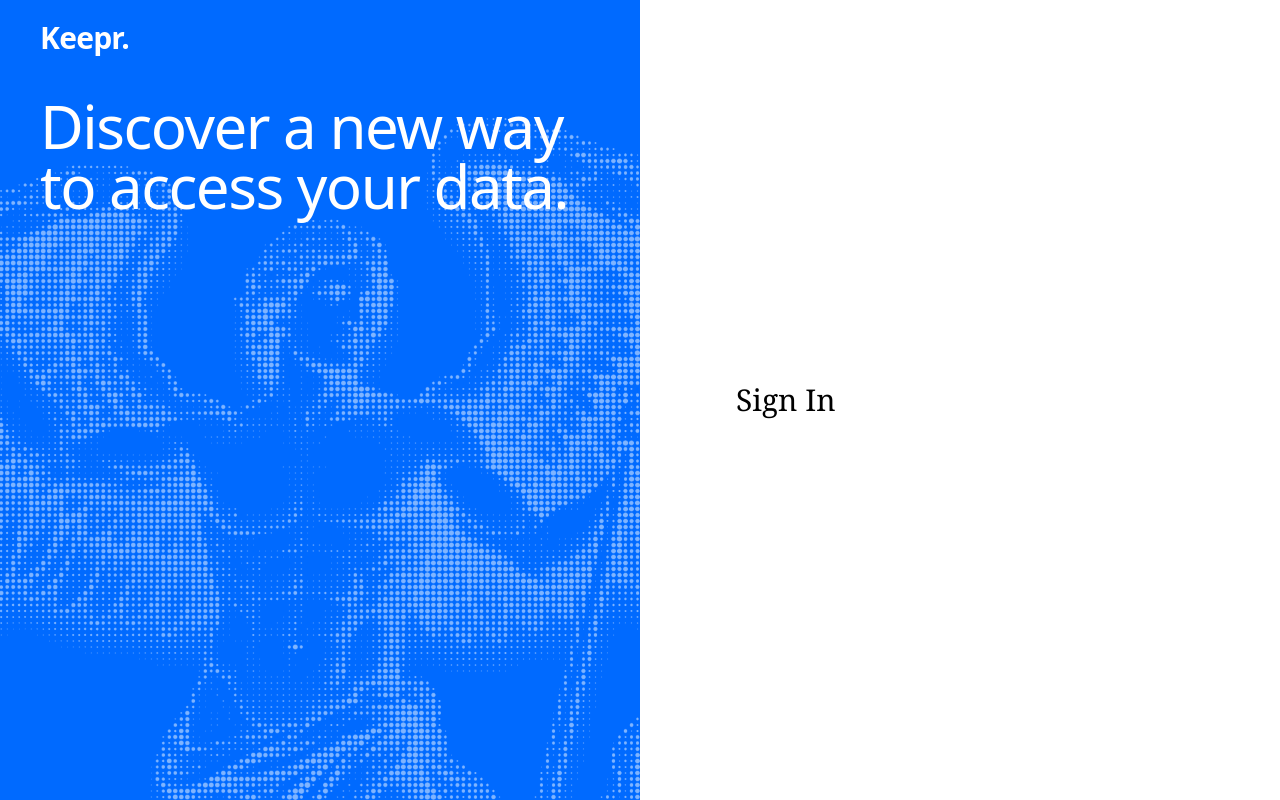
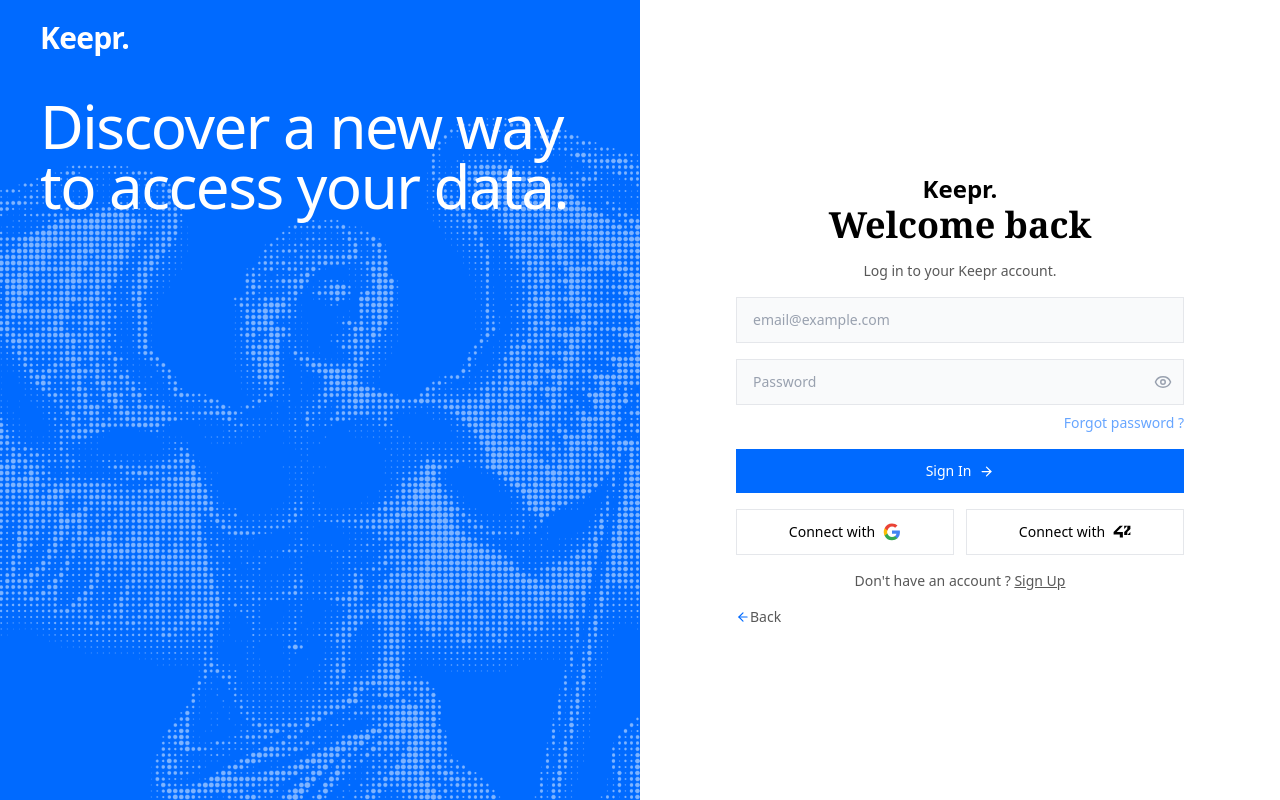
Before and after one commit to JulesMattioni/transcendence, a React (Vite) app in the folder frontend/: page /login in a window 1280 px wide. Built offline with nearby package versions, Linux system fonts and the light colour scheme.

Commit message:
Enhance LoginPage and RegisterPage with improved layout, navigation links, and social login options

```diff
--- a/frontend/src/pages/LoginPage.tsx
+++ b/frontend/src/pages/LoginPage.tsx
@@ -1,9 +1,74 @@
+import { useState } from 'react'
+import { ArrowRight, ArrowLeft } from 'lucide-react'
+import { Link } from 'react-router-dom'
 import AuthLayout from '../components/auth/AuthLayout'
+import AuthInput from '../components/auth/AuthInput'
+import AuthButton from '../components/auth/AuthButton'
+import GoogleIcon from '../components/icons/GoogleIcon'
+import FortyTwoIcon from '../components/icons/FortyTwoIcon'
 
 function LoginPage() {
+  const [email, setEmail] = useState('')
+  const [password, setPassword] = useState('')
+
   return (
     <AuthLayout>
-      <h1 className="font-serif text-3xl text-ink">Sign In</h1>
+      <p className='text-center font-sans font-bold text-2xl'>
+        Keepr.
+      </p>
+      <h1 className='text-center font-serif font-bold text-4xl'>
+        Welcome back
+      </h1>
+
+      <form className='mt-4 space-y-4'>
+        <p className='text-center font-sans font-light text-sm text-muted'>
+          Log in to your Keepr account.
+        </p>
+        <AuthInput
+          type="email"
+          name="email"
+          placeholder='email@example.com'
+          value={email}
+          onChange={setEmail}
+        />
+        <AuthInput
+          type="password"
+          name="password"
+          placeholder='Password'
+          value={password}
+          onChange={setPassword}
+          autoComplete='new-password'
+        />
+        <div className='-mt-2 flex justify-end'>
+          <Link to={'/'} className='text-sm text-keepr opacity-60 hover:opacity-100'>
+            Forgot password ?
+          </Link>
+        </div>
+        <AuthButton
+          children="Sign In"
+          icon=<ArrowRight size={15} strokeWidth={2}/>
+        />
+        <div className='grid grid-cols-2 gap-3'>
+          <AuthButton
+            children="Connect with "
+            variant='outline'
+            type='button'
+            icon=<GoogleIcon/>
+          />
+          <AuthButton
+            children="Connect with "
+            variant='outline'
+            type='button'
+            icon=<FortyTwoIcon/>
+          />
+        </div>
+        <p className='text-center font-sans font-light text-sm text-muted'>
+          Don't have an account ? <Link to={'/register'} className='hover:text-black underline'> Sign Up</Link>
+        </p>
+        <Link to={'/'} className='flex items-center text-sans text-sm text-muted hover:text-black'>
+          <ArrowLeft size={14} className='text-keepr'/>Back
+        </Link>
+      </form>
     </AuthLayout>
   )
 }
--- a/frontend/src/pages/RegisterPage.tsx
+++ b/frontend/src/pages/RegisterPage.tsx
@@ -1,5 +1,5 @@
 import { useState } from 'react'
-import { ArrowRight } from 'lucide-react'
+import { ArrowRight, ArrowLeft } from 'lucide-react'
 import { Link } from 'react-router-dom'
 import AuthLayout from '../components/auth/AuthLayout'
 import AuthInput from '../components/auth/AuthInput'
@@ -25,7 +25,7 @@ function RegisterPage() {
       </h1>
 
       <form className='mt-4 space-y-4'>
-        <p className='text-center font-sans font-light text-sm'>
+        <p className='text-center font-sans font-light text-sm text-muted'>
           Get started with Keepr.
         </p>
         <div className='grid grid-cols-2 gap-3'>
@@ -71,23 +71,26 @@ function RegisterPage() {
           children="Create Account"
           icon=<ArrowRight size={15} strokeWidth={2}/>
         />
-        <p className='text-center font-sans font-light font-sm text-muted'>
-          Already have an account ? <Link to={'/login'} className='hover:text-black underline'> Sign In</Link>
-        </p>
         <div className='grid grid-cols-2 gap-3'>
           <AuthButton
-            children="Connect with "
+            children="Create with "
             variant='outline'
             type='button'
             icon=<GoogleIcon/>
           />
           <AuthButton
-            children="Connect with "
+            children="Create with "
             variant='outline'
             type='button'
             icon=<FortyTwoIcon/>
           />
         </div>
+        <p className='text-center font-sans font-light text-sm text-muted'>
+          Already have an account ? <Link to={'/login'} className='hover:text-black underline'> Sign In</Link>
+        </p>
+        <Link to={'/'} className='flex items-center text-sans text-sm text-muted hover:text-black'>
+          <ArrowLeft size={14} className='text-keepr'/>Back
+        </Link>
       </form>
     </AuthLayout>
   )
```
